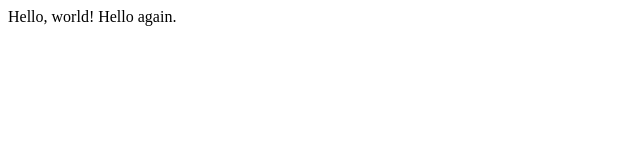
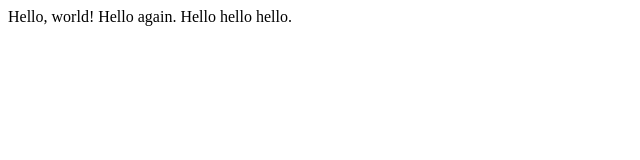
Before and after one commit to mrmaheshrajput/test1, a plain HTML site: page index.html in a window 1280 px wide. Shown: the whole page, without its empty margins (0-640 px from the left). Drawn offline with Linux system fonts and the light colour scheme.

Commit message:
Update index.html

```diff
--- a/index.html
+++ b/index.html
@@ -3,6 +3,6 @@
     <title>My webpage</title>
     </head>
     <body>
-      Hello, world! Hello again.
+      Hello, world! Hello again. Hello hello hello.
     </body>
 </html>
```
